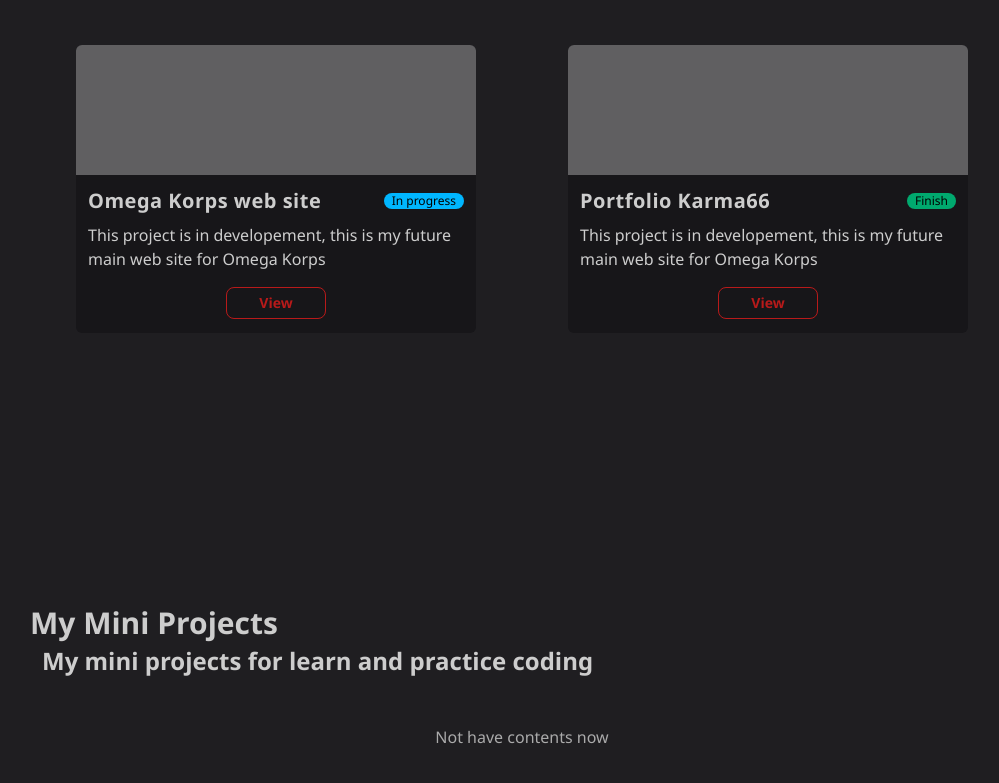
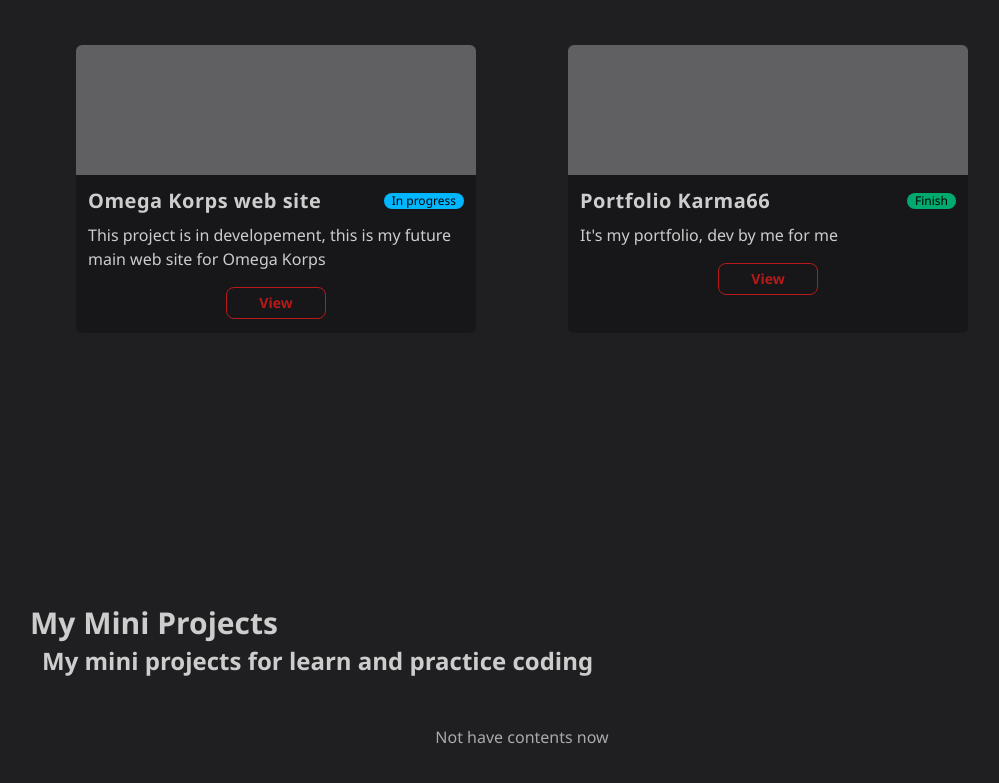
Before and after one commit to Karma666064/Portfolio, a website: page index.html in a window 1280 px wide. Shown: the part 1475-2258 px from the top of the page, without its empty margins (246-1245 px from the left). Drawn offline with Linux system fonts and the light colour scheme.

Commit message:
up: Update description in the portfolio card

```diff
--- a/index.html
+++ b/index.html
@@ -119,7 +119,7 @@
                                     <div class="badge badge-success badge-sm">Finish</div>
                                 </div>
 
-                                <p class="text-md">This project is in developement, this is my future main web site for Omega Korps</p>
+                                <p class="text-md">It's my portfolio, dev by me for me</p>
 
                                 <div class="mt-2 flex self-center gap-3">
                                     <a href="#" class="btn btn-sm btn-outline btn-primary px-8">View</a>
```
